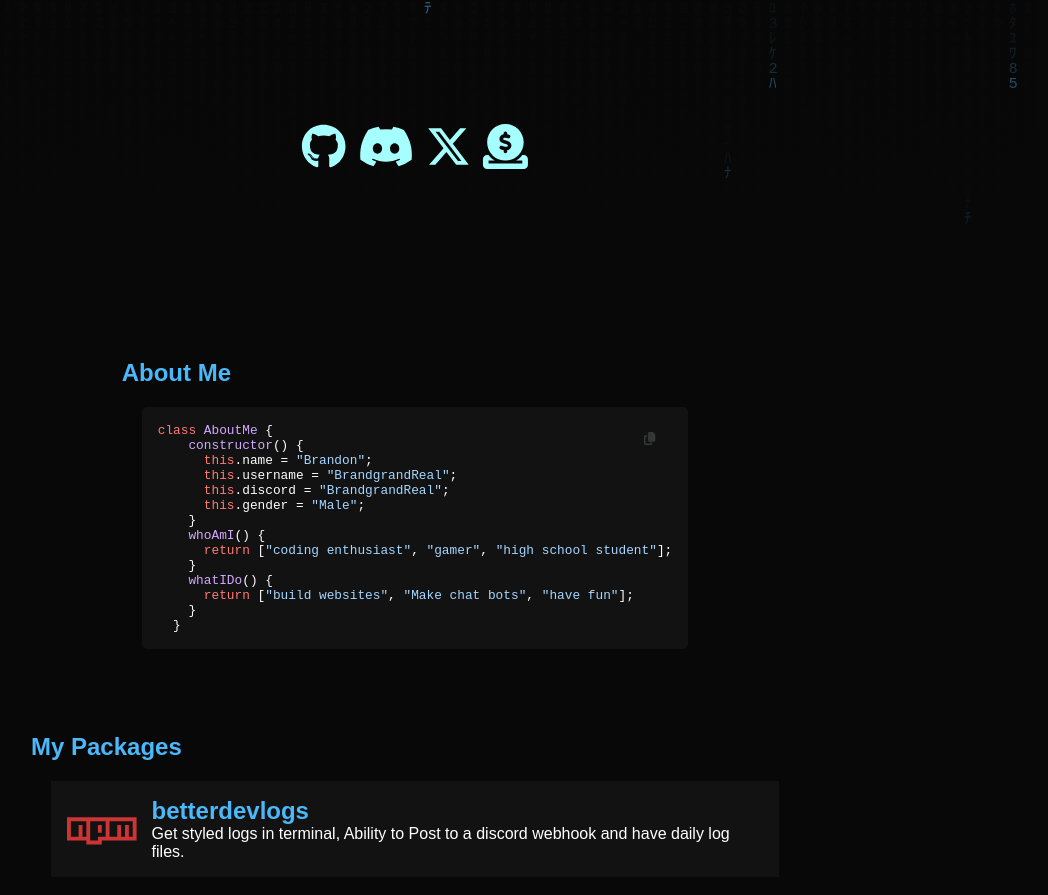
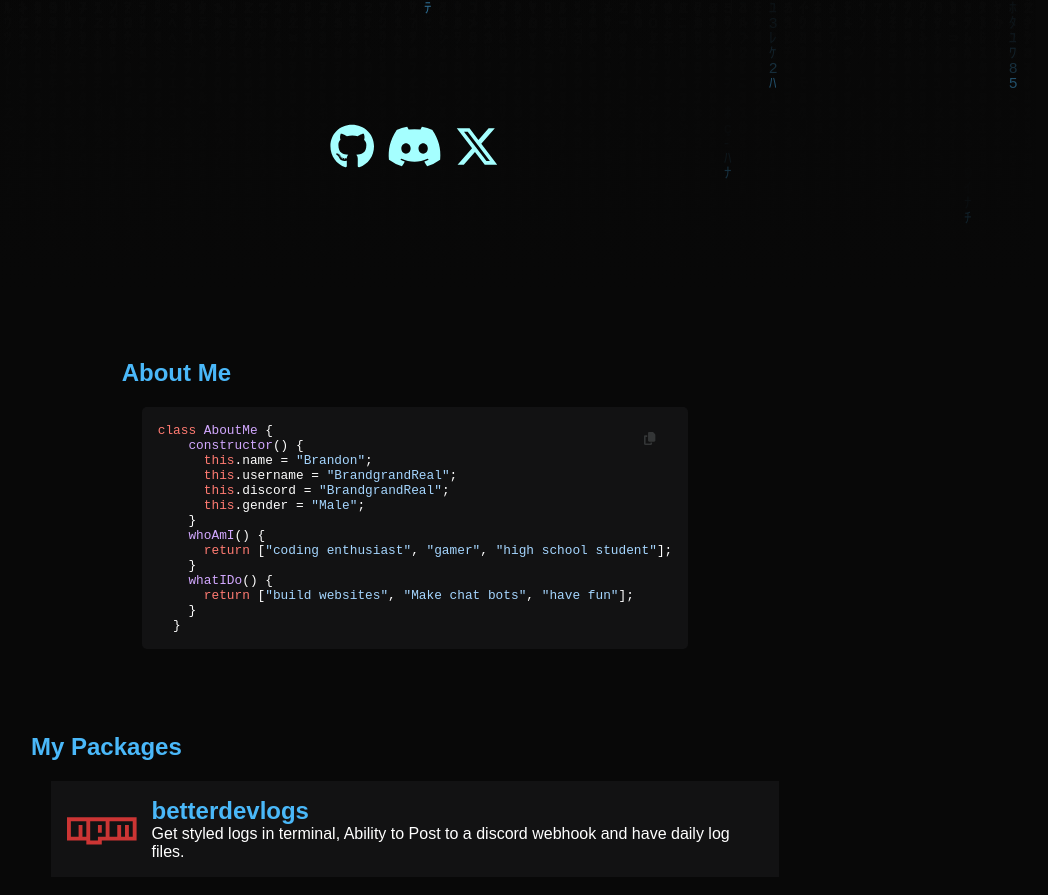
Before and after one commit to BrandgrandRealMe/Portfolio, a Next.js app: page / in a window 1280 px wide. Shown: the part 844-1739 px from the top of the page, without its empty margins (225-1273 px from the left). Built offline with nearby package versions, Linux system fonts and the light colour scheme.

Commit message:
Removed donate from social icons

```diff
--- a/src/components/home/header/socialicons.js
+++ b/src/components/home/header/socialicons.js
@@ -16,9 +16,6 @@ const SocialIcons = () => {
             <Link className="social" href="https://x.com/BrandgrandReal" target="_blank">
                 <FontAwesomeIcon className="x icon" icon={faXTwitter} />
             </Link>
-            <Link className="social" href="https://x.com/BrandgrandReal" target="_blank">
-                <FontAwesomeIcon className="donate icon" icon={faDonate} />
-            </Link>
         </div>
     );
 };
```
